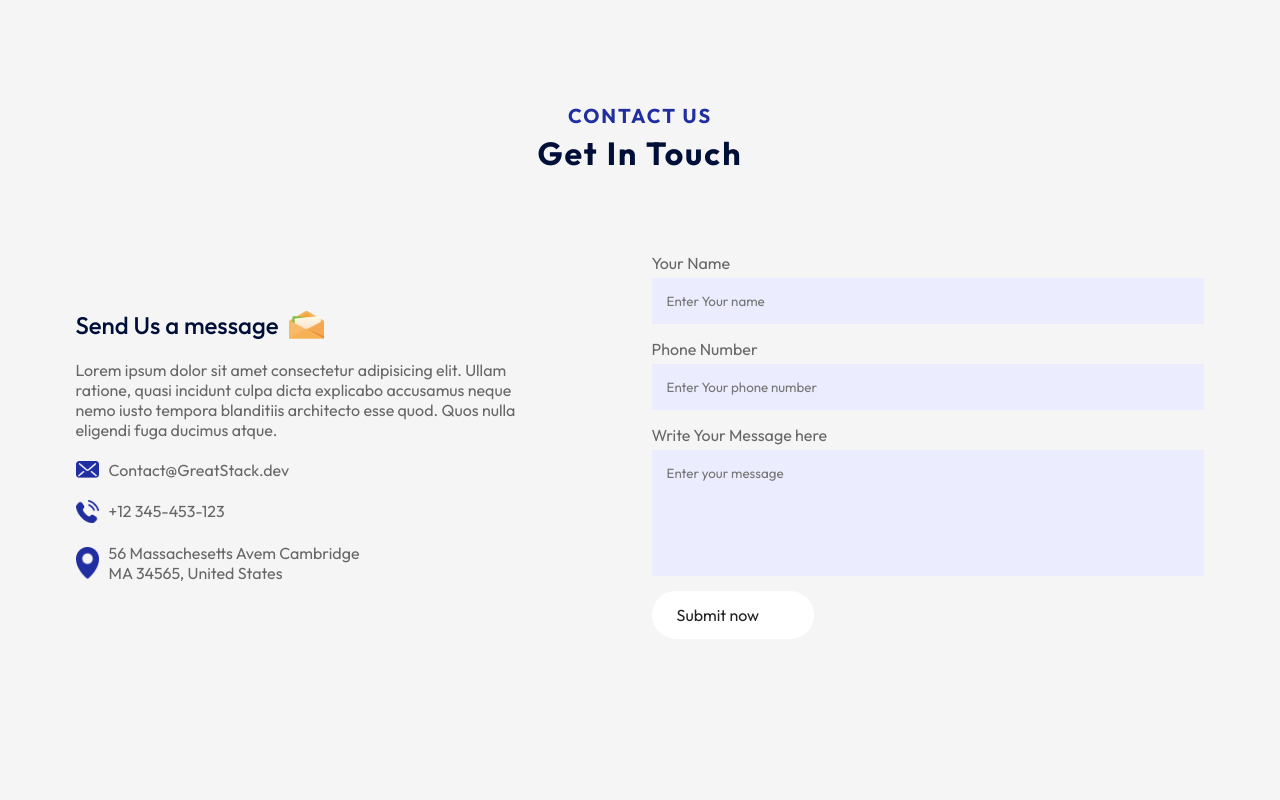
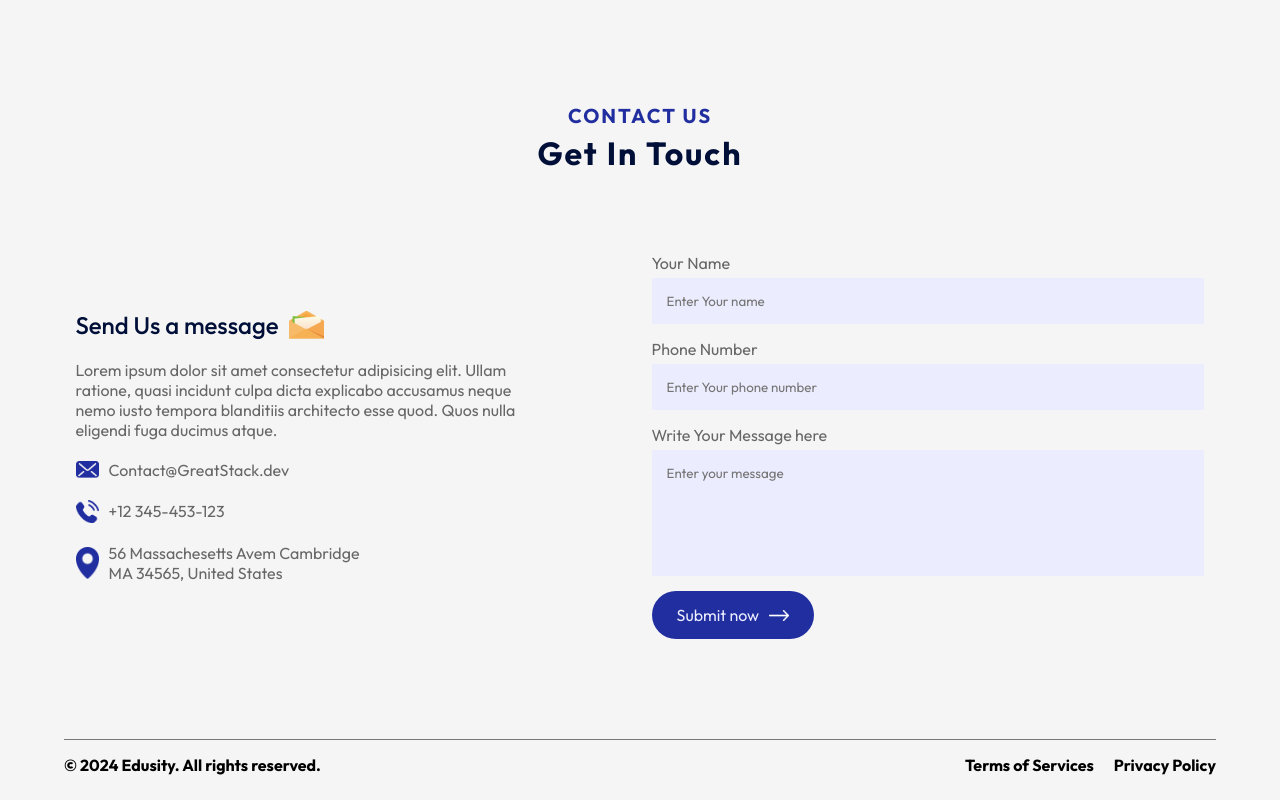
Before and after one commit to Sujan680/Practice-Project-Edusity-, a React (Vite) app in the folder edusity/: page / in a window 1280 px wide. Shown: the part 3061-3861 px from the top of the page. Before the commit the page ends 3800 px from the top, so only its background shows below. Built offline with nearby package versions, Linux system fonts and the light colour scheme.

Commit message:
CLone project of Edusity Uni websit in react js

```diff
--- a/edusity/src/App.jsx
+++ b/edusity/src/App.jsx
@@ -1,6 +1,7 @@
 import About from "./components/about/About"
 import Campus from "./components/campus/Campus"
 import Contact from "./components/contact/Contact"
+import Footer from "./components/Footer/Footer"
 import Hero from "./components/hero/hero"
 import Navbar from "./components/navbar/Navbar"
 import Programs from "./components/programs/Programs"
@@ -23,6 +24,7 @@ const App = () => {
       <Testimonials/>
       <Title subTitle='Contact Us' title='Get In Touch' />
       <Contact/>
+      <Footer/>
     </div>
   )
 }
--- /dev/null
+++ b/edusity/src/components/Footer/Footer.jsx
@@ -0,0 +1,14 @@
+import './footer.css'
+const Footer = () => {
+  return (
+    <div className='footer'>
+        <p>&copy; 2024 Edusity. All rights reserved.</p>
+        <ul>
+            <li>Terms of Services</li>
+            <li>Privacy Policy</li>
+        </ul>
+    </div>
+  )
+}
+
+export default Footer
--- /dev/null
+++ b/edusity/src/components/Footer/footer.css
@@ -0,0 +1,19 @@
+
+
+.footer{
+    margin: 10px auto;
+    width: 90%;
+    /* padding: 0 80px; */
+    display: flex;
+    align-items: center;
+    justify-content: space-between;
+    border-top: 1px solid #797979;
+    padding: 15px 0;
+    font-weight: 700;
+}
+
+.footer ul li{
+    list-style: none;
+    display: inline-block;
+    margin-left: 20px;
+}
--- a/edusity/src/components/contact/contact.css
+++ b/edusity/src/components/contact/contact.css
@@ -59,3 +59,8 @@
     display: block;
     margin: 20px 0;
 }
+
+.contact-col form .dark-btn {
+    background: #212EA0;
+    color: #EBECFE;
+}
```
